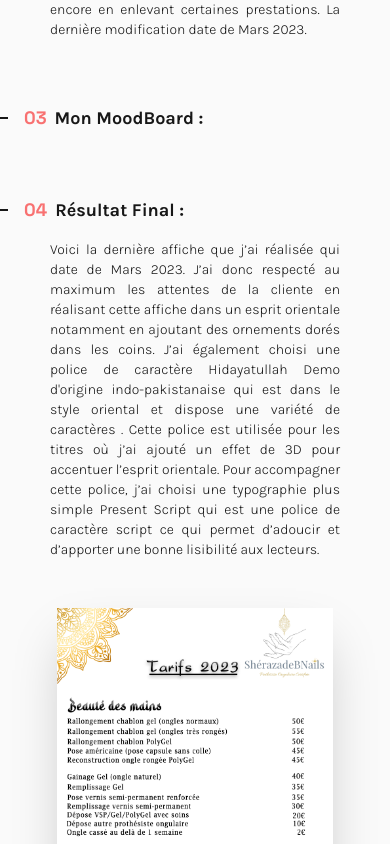
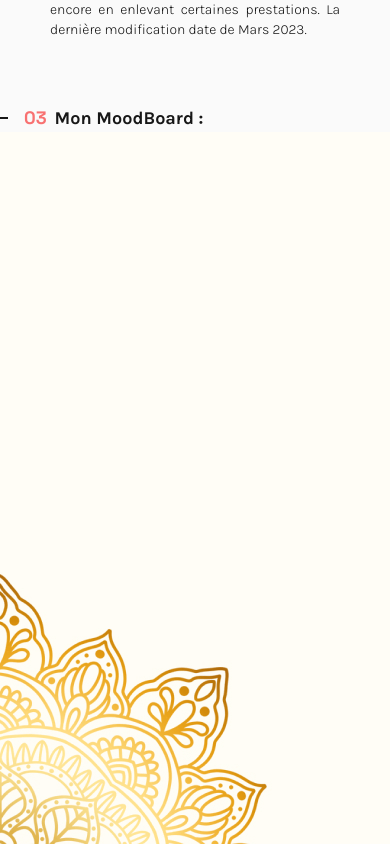
Before and after one commit to duval-justine/Portfolio_Justine_Duval, a Vue app: page /sherazadebnails in a window 390 px wide. Shown: the part 1960-2804 px from the top of the page. Built offline with nearby package versions, Linux system fonts and the light colour scheme.

Commit message:
Sherazade Moodboard carrousel

```diff
--- a/src/views/SherazadeBNailsView.vue
+++ b/src/views/SherazadeBNailsView.vue
@@ -106,6 +106,22 @@
                 :
             </h2>
         </div>
+
+        <!-- Format Mobile -->
+        <div class="md:hidden">
+            <div class="flex w-full snap-x gap-0 overflow-x-auto ">
+                <div class="shrink-0 snap-center first:pl-0 last:pr-0">
+                    <img src="../../public/images/Sherazade/Sherazade_Scroll1.webp" class="shrink-0" alt="">
+                </div>
+                <div class="shrink-0 snap-center first:pl-0 last:pr-0">
+                    <img src="../../public/images/Sherazade/Sherazade_Scroll2.webp" class="shrink-0" alt="">
+                </div>
+                <div class="shrink-0 snap-center first:pl-0 last:pr-0">
+                    <img src="../../public/images/Sherazade/Sherazade_Scroll3.webp" class="shrink-0" alt="">
+                </div>
+            </div>
+        </div>
+        <!-- Desktop -->
         <div class="3xs:hidden sm:flex">
             <div class="bg-[#FFFDF5]">
                 <div class="cases-carousel my-4">
```
